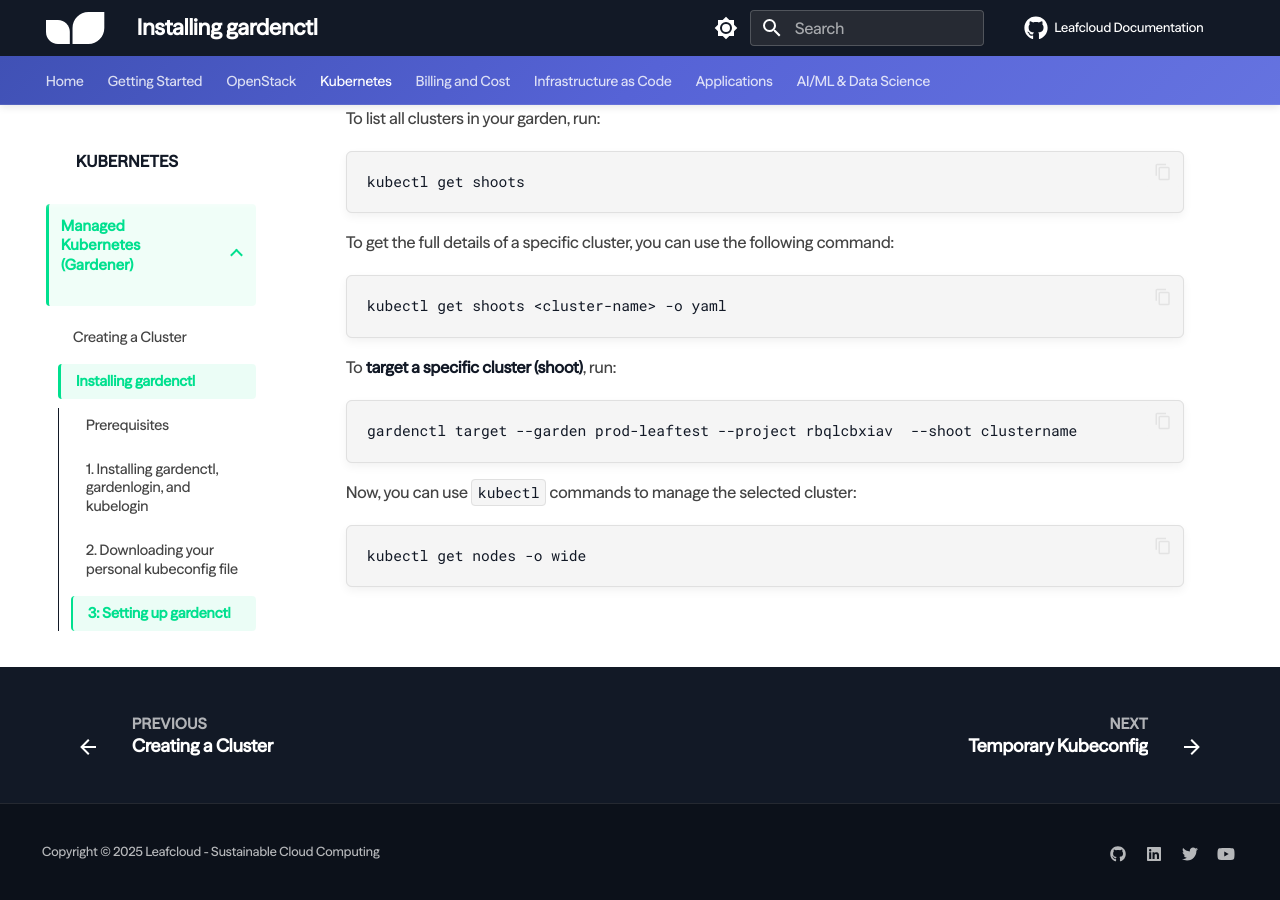
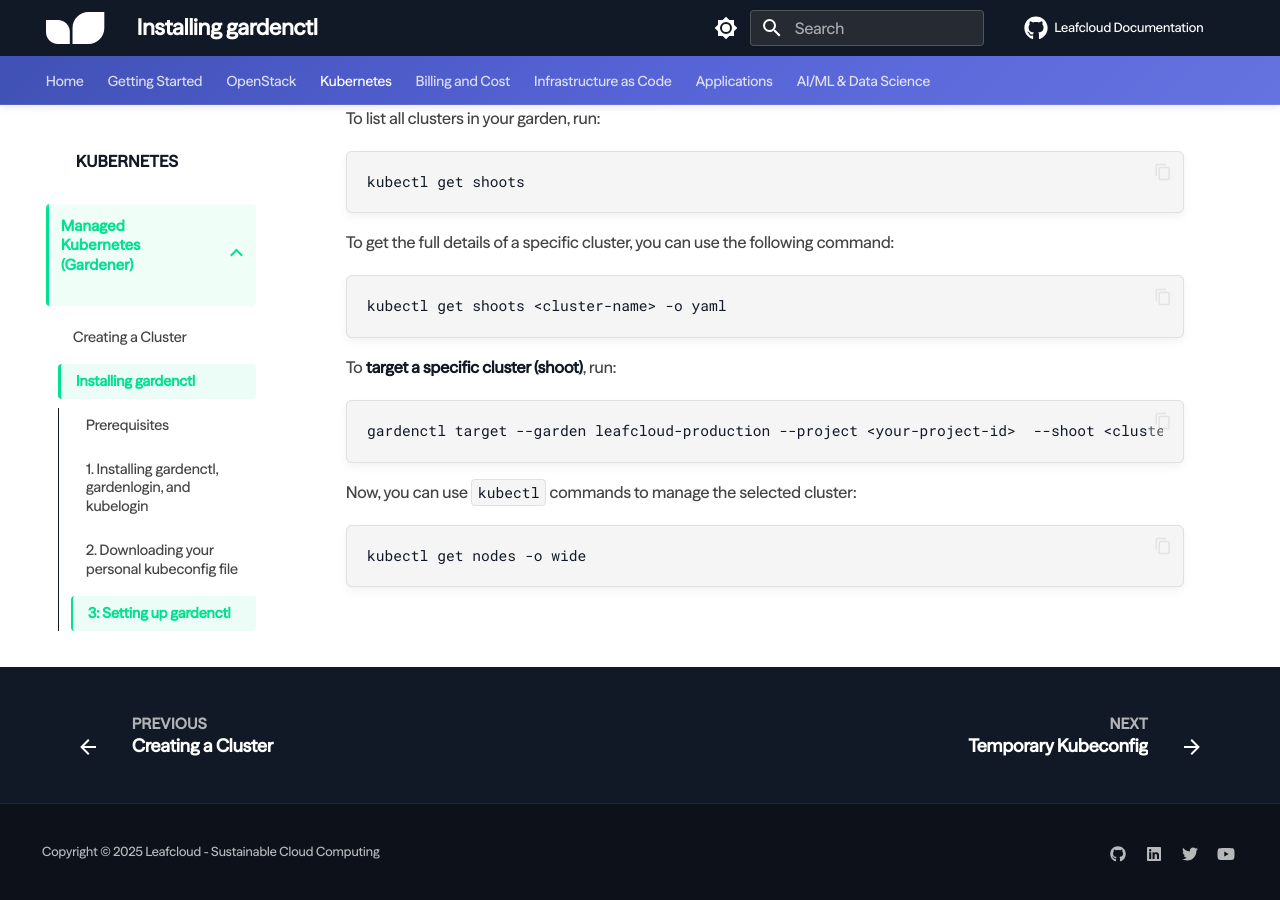
Before and after one commit to leafcloudhq/documentation-rtd, an MkDocs documentation site: the page built from docs/gardener/gardenctl.md, in a window 1280 px wide and 900 px high, scrolled down 3249 px. Built offline with MkDocs 1.6.1 and Material for MkDocs 9.7.7, drawn with Linux system fonts in a browser that asks for light colours.

Commit message:
parameterize command

````diff
--- a/docs/gardener/gardenctl.md
+++ b/docs/gardener/gardenctl.md
@@ -136,7 +136,7 @@ kubectl get shoots <cluster-name> -o yaml
 To **target a specific cluster (shoot)**, run:
 
 ```bash
-gardenctl target --garden prod-leaftest --project rbqlcbxiav  --shoot clustername
+gardenctl target --garden leafcloud-production --project <your-project-id>  --shoot <clustername >
 ```
 
 Now, you can use `kubectl` commands to manage the selected cluster:
````
